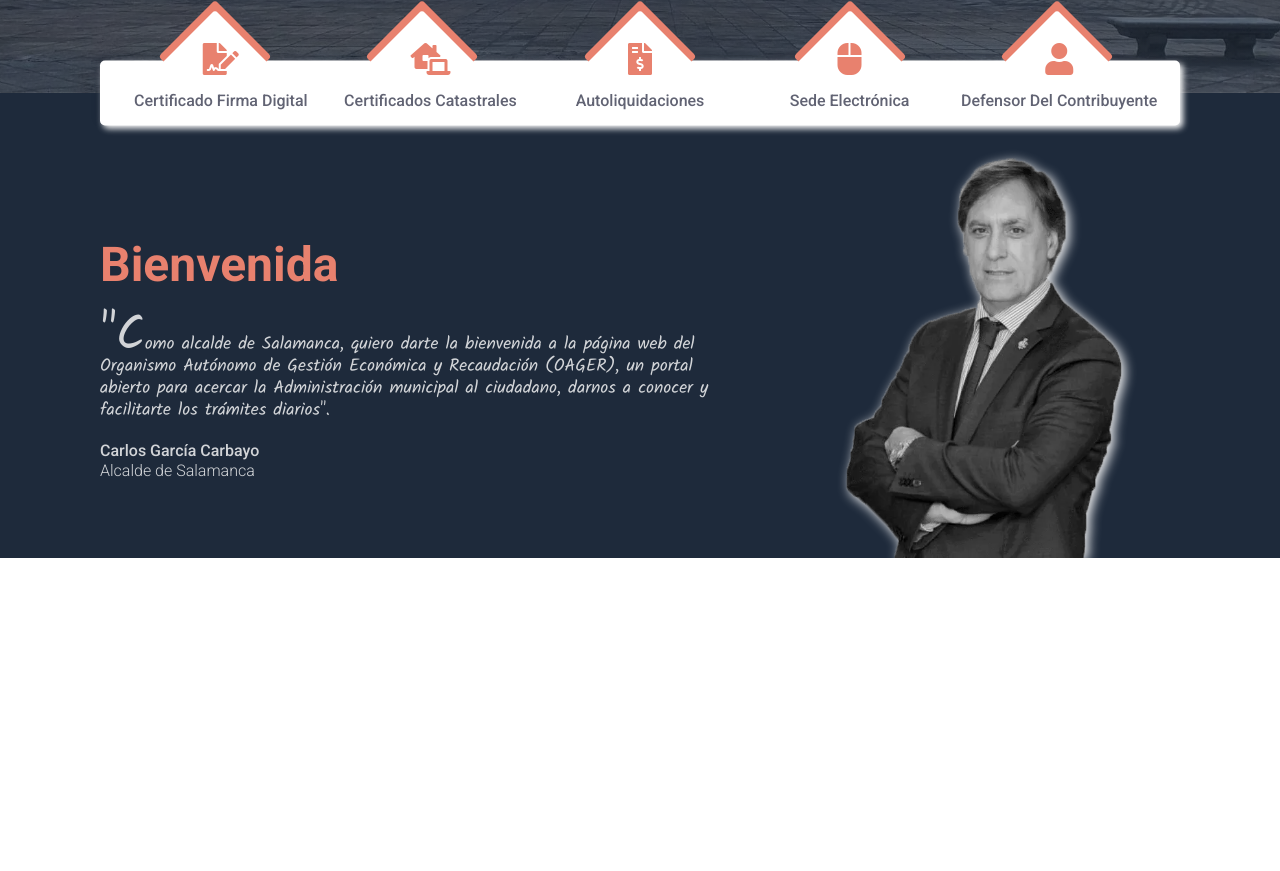
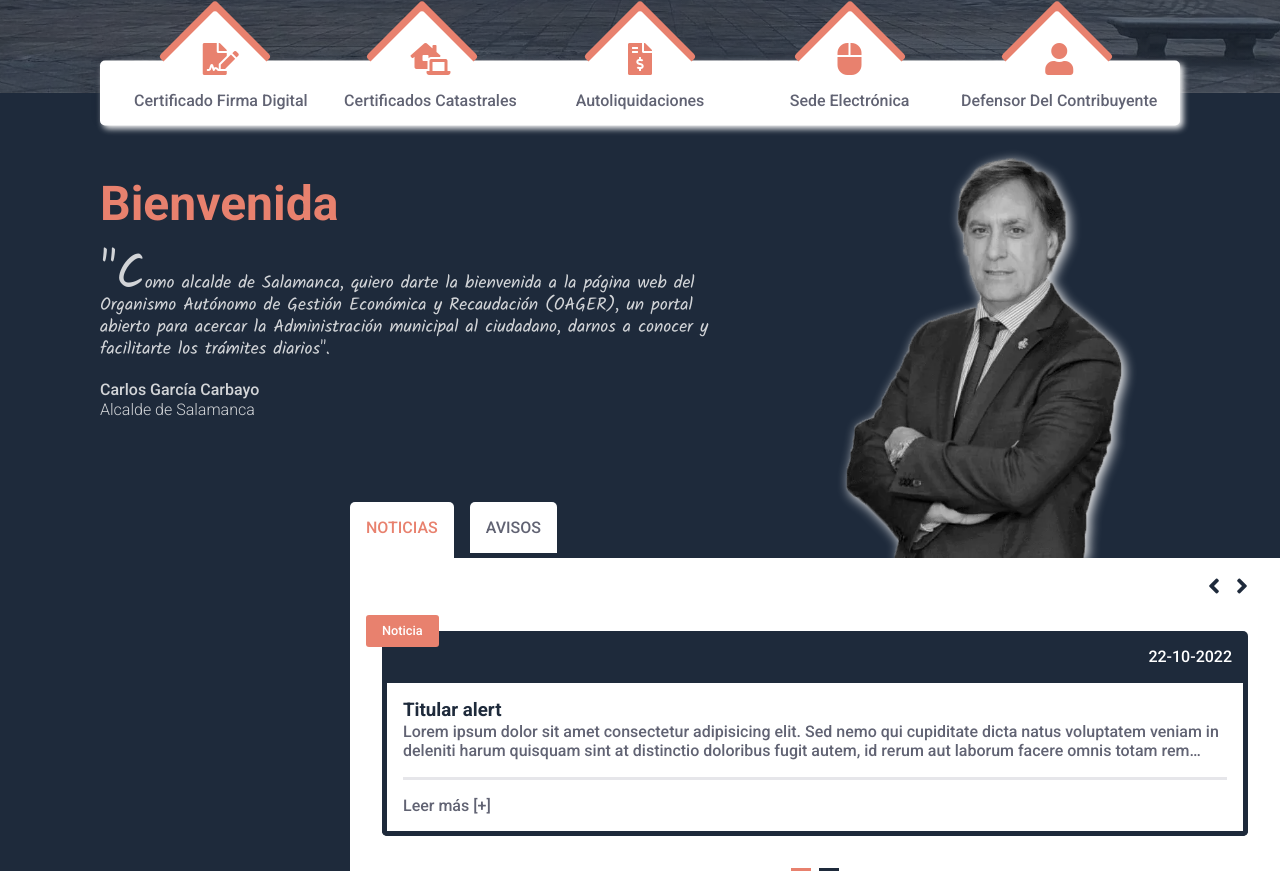
Before and after one commit to jjasdev/OAGER-Web, a website: page dist/index.html in a window 1280 px wide. Shown: the part 629-1500 px from the top of the page. Before the commit the page ends 1187 px from the top, so only its background shows below. Drawn offline with Linux system fonts and the light colour scheme.

Commit message:
Creación sección avisos

```diff
--- a/src/assets/scss/components/_buttons.scss
+++ b/src/assets/scss/components/_buttons.scss
@@ -17,3 +17,13 @@
         opacity: .8;
     }
 }
+
+.slider-banner__button {
+    &--prev {
+        grid-area: prev;
+    }
+
+    &--next {
+        grid-area: next;
+    }
+}
--- a/src/assets/scss/components/_icons.scss
+++ b/src/assets/scss/components/_icons.scss
@@ -37,3 +37,13 @@
     color: var(--color-primary);
     margin-top: fn.pxTorem(16px) ;
 }
+
+.avisos__icon {
+    font-size: var.getTypography('l');
+    color: var(--color-title);
+    cursor: pointer;
+
+    &:hover {
+        color: var(--color-primary);
+    }
+}
--- /dev/null
+++ b/src/assets/scss/components/_indicators.scss
@@ -0,0 +1,37 @@
+@use '../utils/funciones' as fn;
+@use '../utils/variables' as var;
+@use '../utils/mixins' as mx;
+@use '../utils/extends' as ex;
+
+/* Indicators */
+.slider-banner__indicator {
+    @include mx.createFlex(row, center, center) {
+        gap: fn.pxTorem(8px);
+    };
+
+    &-item {
+        width: fn.pxTorem(20px);
+        height: fn.pxTorem(3px);
+        background-color: rgba(var.getColor('color-light'), 0.8);
+
+        &--active {
+            background-color: var(--color-primary);
+        }
+    }
+}
+
+.avisos__indicator {
+    @include mx.createFlex(row, center, center) {
+        gap: fn.pxTorem(8px);
+    };
+
+    &-item {
+        width: fn.pxTorem(20px);
+        height: fn.pxTorem(3px);
+        background-color: var(--color-background-primary);
+
+        &--active {
+            background-color: var(--color-primary);
+        }
+    }
+}
--- /dev/null
+++ b/src/assets/scss/layouts/_avisos.scss
@@ -0,0 +1,125 @@
+@use '../utils/funciones' as fn;
+@use '../utils/variables' as var;
+@use '../utils/mixins' as mx;
+
+/* Avisos */
+.avisos {
+    margin-top: fn.pxTorem(-56px);
+    background-color: var(--color-background-primary);
+
+    &__tabs {
+        margin-left: fn.pxTorem(350px);
+        text-transform: uppercase;
+        @include mx.createFlex(row, flex-start, center, auto) {
+            gap: fn.pxTorem(16px);
+        };
+
+        &-item {
+            border-top-left-radius: 5px;
+            border-top-right-radius: 5px;
+            border-bottom: 5px solid var(--color-light);
+            padding: fn.pxTorem(16px);
+            background-color: var(--color-light);
+            cursor: pointer;
+
+            &--active {
+                color: var(--color-primary);
+            }
+            &--no-active {
+                border-bottom: 5px solid var(--color-background-primary);
+            }
+        }
+    }
+
+    &__container {
+        margin-left: fn.pxTorem(350px);
+        background-color: var(--color-light);
+        @include mx.createGrid(0px,
+                                repeat(3, auto),
+                                1fr,
+                                'arrows'
+                                'notificacion'
+                                'indicator') {
+            height: max-content;
+            width: calc(100% - fn.pxTorem(350px));
+        };
+    }
+
+    &__notification {
+        position: relative;
+        padding: fn.pxTorem(16px);
+        margin: fn.pxTorem(16px);
+        opacity: 1;
+        z-index: 0;
+        grid-area: notificacion;
+
+        &--hide {
+            opacity: 0;
+            z-index: -10;
+        }
+
+        &-fecha {
+            padding: fn.pxTorem(16px);
+            border-top-left-radius: 5px;
+            border-top-right-radius: 5px;
+            text-align: right;
+            background-color: var(--color-background-primary);
+            color: var(--color-light);
+        }
+
+        &-tag {
+            position: absolute;
+            padding: fn.pxTorem(8px) fn.pxTorem(16px);
+            top: 0;
+            left: 0;
+            border-radius: 3px;
+            font-size: var.getTypography('s');
+            color: var(--color-light);
+            background-color: var(--color-primary);
+        }
+
+        &-box {
+            padding: fn.pxTorem(16px);
+            border-left: 5px solid var(--color-background-primary);
+            border-bottom: 5px solid var(--color-background-primary);
+            border-right: 5px solid var(--color-background-primary);
+            border-bottom-left-radius: 5px;
+            border-bottom-right-radius: 5px;
+            @include mx.createFlex(column, flex-start, flex-start);
+        }
+
+        &-texto {
+            line-height: 1.2em;
+            &--acortar {
+                display: -webkit-box;
+                overflow: hidden;
+                -webkit-line-clamp: 2;
+                -webkit-box-orient: vertical;
+            }
+        }
+
+        &-leer-mas {
+            padding-top: fn.pxTorem(16px);
+            margin-top: fn.pxTorem(16px);
+            width: 100%;
+            border-top: 3px solid var(--color-border);
+
+            &:hover {
+                color: var(--color-primary);
+            }
+        }
+    }
+
+    &__indicator {
+        grid-area: indicator;
+        @include mx.createFlex(row, center, flex-start);
+    }
+
+    &__arrows {
+        grid-area: arrows;
+        padding: fn.pxTorem(16px) fn.pxTorem(32px) 0;
+        @include mx.createFlex(row, flex-end, flex-start) {
+            gap: fn.pxTorem(16px) ;
+        };
+    }
+}
--- a/src/assets/scss/layouts/_bienvenida.scss
+++ b/src/assets/scss/layouts/_bienvenida.scss
@@ -76,15 +76,17 @@
         color: rgba(var.getColor('color-light'), 0.8);
         @include mx.createGrid(20px,auto, 60% 40%) {
             width: 100%;
-            align-items: center;
         };
     }
 
     &__discurso {
+        padding-top: fn.pxTorem(16px);
+
         h2 {
             font-size: var.getTypography('xxl');
             color: var(--color-primary);
         }
+
         &-texto {
             padding-bottom: fn.pxTorem(20px);
             padding-top: fn.pxTorem(30px);
--- a/src/assets/scss/layouts/_slider.scss
+++ b/src/assets/scss/layouts/_slider.scss
@@ -56,29 +56,4 @@
         };
     }
 
-    &__indicator {
-        @include mx.createFlex(row, center, center) {
-            gap: fn.pxTorem(8px);
-        };
-
-        &-item {
-            width: fn.pxTorem(20px);
-            height: fn.pxTorem(3px);
-            background-color: rgba(var.getColor('color-light'), 0.8);
-
-            &--active {
-                background-color: var(--color-primary);
-            }
-        }
-    }
-
-    &__button {
-        &--prev {
-            grid-area: prev;
-        }
-
-        &--next {
-            grid-area: next;
-        }
-    }
 }
--- a/src/assets/scss/style.scss
+++ b/src/assets/scss/style.scss
@@ -11,6 +11,7 @@
 // Componentes
 @forward 'components/buttons';
 @forward 'components/icons';
+@forward 'components/indicators';
 
 // Layouts
 @forward 'layouts/header';
@@ -19,5 +20,6 @@
 @forward 'layouts/nav';
 @forward 'layouts/banner';
 @forward 'layouts/bienvenida';
+@forward 'layouts/avisos';
 
 // Secciones
--- a/src/assets/scss/utils/_variables.scss
+++ b/src/assets/scss/utils/_variables.scss
@@ -52,7 +52,8 @@ $images: (
     'header-background': '../images/plaza-salamanca.webp',
     'banner-contact': '../images/banner-contacto.webp',
     'banner-procedure': '../images/banner-tramites.webp',
-    'banner-mayor': '../images/banner-tramites.webp',
+    'banner-alert': '../images/banner-avisos.webp',
+    'banner-mayor': '../images/alcalde-salamanca.webp',
     'footer-image': '../images/fachada-oager.webp',
     'footer-certification9001': '../images/ISO-9001.webp',
     'footer-certification27001': '../images/ISO-27001.webp'
```
Also changed, not shown: dist/assets/css/style.css, dist/assets/images/banner-avisos.webp (added), dist/assets/js/main.js, dist/index.html, src/assets/images/banner-avisos.png (added), 1 other file.
